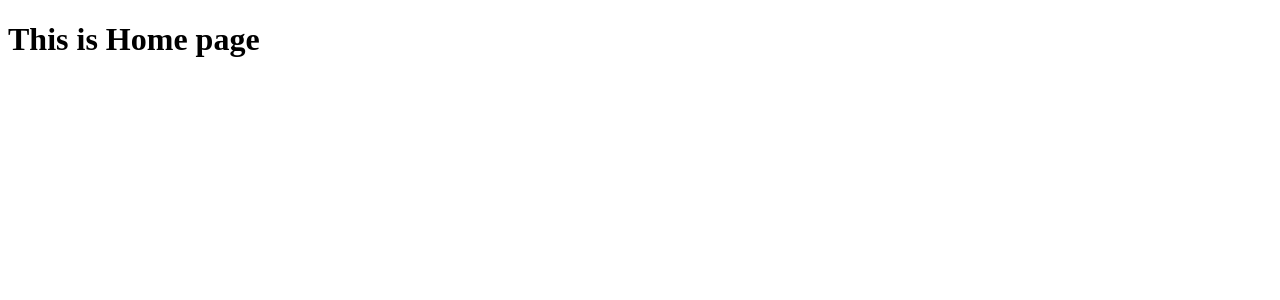
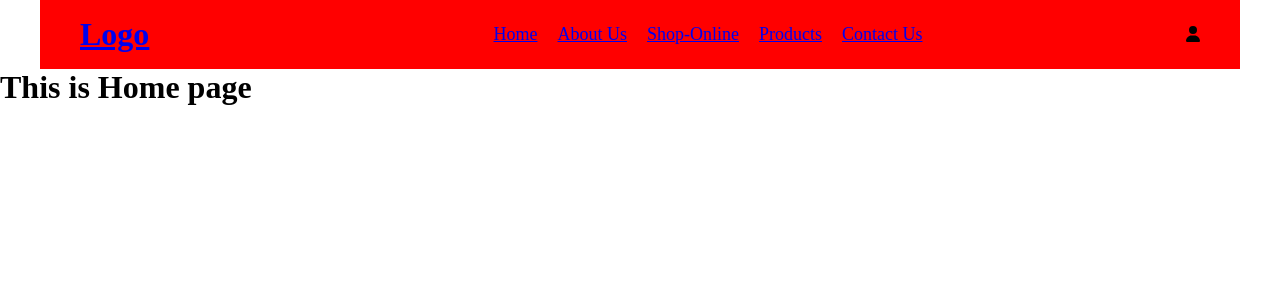
Before and after one commit to zaidkhan-div/Mern-Stack-Final-Project, a React (Vite) app in the folder Front-End/: page / in a window 1280 px wide. Shown: the top 300 px of the page. Built offline with nearby package versions, Linux system fonts and the light colour scheme.

Commit message:
Half Navbar done

```diff
--- a/Front-End/package.json
+++ b/Front-End/package.json
@@ -10,6 +10,10 @@
     "preview": "vite preview"
   },
   "dependencies": {
+    "@fortawesome/fontawesome": "^1.1.8",
+    "@fortawesome/fontawesome-svg-core": "^6.7.1",
+    "@fortawesome/free-solid-svg-icons": "^6.7.1",
+    "@fortawesome/react-fontawesome": "^0.2.2",
     "@reduxjs/toolkit": "^2.4.0",
     "react": "^18.3.1",
     "react-dom": "^18.3.1",
--- /dev/null
+++ b/Front-End/src/App.css
@@ -0,0 +1,5 @@
+*{
+    padding: 0px;
+    margin: 0px;
+    box-sizing: border-box;
+}
--- a/Front-End/src/App.jsx
+++ b/Front-End/src/App.jsx
@@ -1,8 +1,10 @@
 import React from 'react'
+import './App.css'
 import { Routes, Route } from 'react-router-dom'
 import Home from './Pages/Home/Home'
 import About from './Pages/About/About'
 import Products from './Pages/Products/Products'
+import Contact from './Pages/Contact/Contact'
 
 
 
@@ -13,6 +15,7 @@ const App = () => {
       <Route path='/' element={<Home/>} />
       <Route path='/about' element={<About/>} />
       <Route path='/products' element={<Products/>} />
+      <Route path='/contact' element={<Contact/>} />
      </Routes>
     </div>
   )
--- a/Front-End/src/Components/Navbar/Navbar.css
+++ b/Front-End/src/Components/Navbar/Navbar.css
@@ -108,3 +108,30 @@
         display: none;
     }
 } */
+.container {
+    width: 100%;
+}
+
+.navbar {
+    background-color: red;
+    padding: 1rem 2.5rem;
+    display: flex;
+    align-items: center;
+    justify-content: space-between;
+    max-width: 1200px;
+    margin: auto;
+}
+
+.logo{
+    width: 150px;
+    list-style: none;
+}
+
+.menu ul{
+        display: flex;
+        cursor: pointer;
+        list-style: none;
+        gap: 20px;
+        color: #49557e;
+        font-size: 18px;
+}
--- a/Front-End/src/Components/Navbar/Navbar.jsx
+++ b/Front-End/src/Components/Navbar/Navbar.jsx
@@ -31,12 +31,37 @@
 // export default Navbar
 
 import React from 'react'
+import './Navbar.css'
+import { Link } from 'react-router-dom'
+import { FontAwesomeIcon } from '@fortawesome/react-fontawesome';
+import { faUser } from '@fortawesome/free-solid-svg-icons';
+
 
 const Navbar = () => {
   return (
-    <div>
-
-    </div>
+    <>
+    <div className="container">
+      <div className='navbar'>
+        <div className="logo">
+          <Link to='/'> <h1>Logo</h1></Link>
+        </div>
+        <div className="menu">
+          <ul>
+            <Link to='/'>Home</Link>
+            <Link to='/about'>About Us</Link>
+            <Link to='/products'>Shop-Online</Link>
+            <Link to='/products'>Products</Link>
+            <Link to='contact'>Contact Us</Link>
+          </ul>
+        </div>
+        <div className="cart-section">
+          <div className="login">
+            <FontAwesomeIcon icon={faUser} />
+          </div>
+        </div>
+      </div>
+      </div>
+    </>
   )
 }
 
--- a/Front-End/src/Pages/Contact/Contact.jsx
+++ b/Front-End/src/Pages/Contact/Contact.jsx
@@ -4,7 +4,7 @@ import Navbar from '../../Components/Navbar/Navbar'
 const Contact = () => {
   return (
     <div>
-      <Navbar/>
+      <Navbar />
       <h1>This is Contact Page</h1>
     </div>
   )
--- /dev/null
+++ b/Front-End/src/index.css
@@ -0,0 +1,5 @@
+*{
+    padding: 0px;
+    margin: 0px;
+    box-sizing: border-box;
+}
--- a/Front-End/src/main.jsx
+++ b/Front-End/src/main.jsx
@@ -1,5 +1,6 @@
 import { createRoot } from 'react-dom/client'
 import App from './App.jsx'
+import './index.css'
 import { BrowserRouter } from 'react-router-dom'
 import { Provider } from 'react-redux'
 import { store } from './store.js'
```
Also changed, not shown: 1 other file (tests, documents, lock files or other folders).
